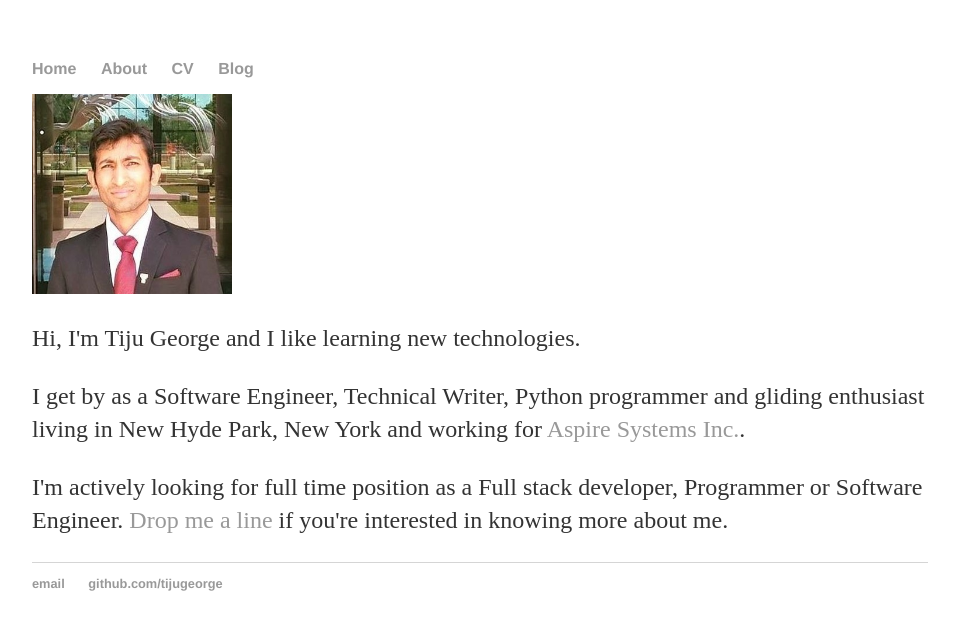
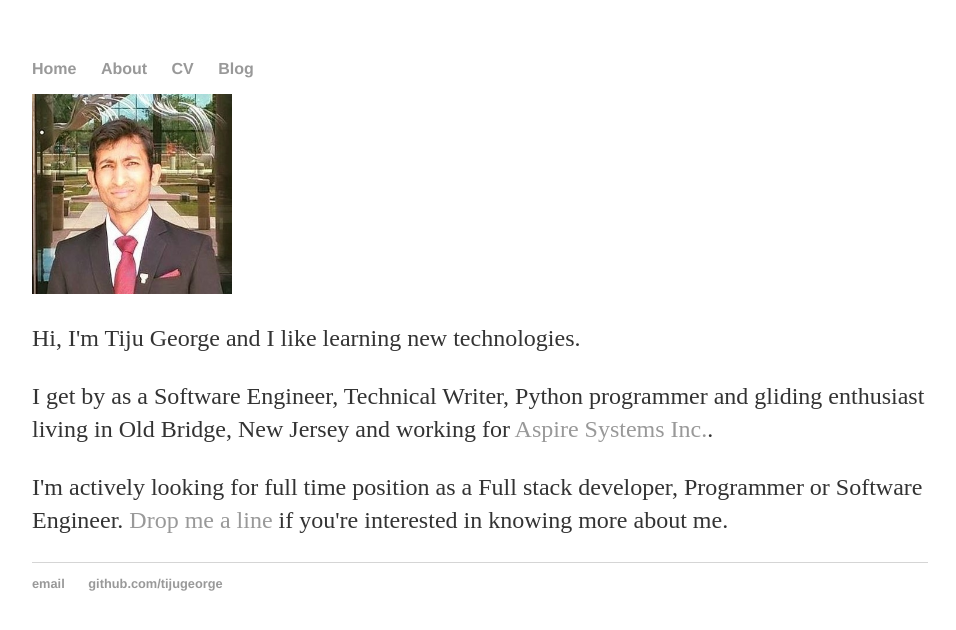
Before and after one commit to tijugeorge/tijugeorge.github.io, a Jekyll site: the page index.html, which Jekyll copies as it is, in a window 1280 px wide. Shown: the top 630 px of the page, without its empty margins (160-1116 px from the left). Built offline with Jekyll 4.4.1, drawn with Linux system fonts in a browser that asks for light colours.

Commit message:
Update index.html

```diff
--- a/index.html
+++ b/index.html
@@ -22,7 +22,7 @@
 			<div itemscope itemtype="http://data-vocabulary.org/Person" class="col-sm-8">
 			<p class="lead">Hi, I'm <span itemprop="name">Tiju George</span> and I like learning new technologies.</p>
 			<p>I get by as a <span itemprop="title">Software Engineer</span>, <span itemprop="title">Technical Writer</span>, <span itemprop="title">Python programmer</span> and gliding enthusiast living in <span itemprop="address" itemscope
-		    itemtype="http://data-vocabulary.org/Address"> <span itemprop="locality">New Hyde Park</span>, <span itemprop="region">New York</span></span> and working for <a href="http://www.aspiresystem.com/">Aspire Systems Inc.</a>.</p>
+		    itemtype="http://data-vocabulary.org/Address"> <span itemprop="locality">Old Bridge</span>, <span itemprop="region">New Jersey</span></span> and working for <a href="http://www.aspiresystem.com/">Aspire Systems Inc.</a>.</p>
 
 			<p>I'm actively looking for full time position as a <span itemprop="title">Full stack developer, Programmer or Software Engineer</span>. <a href="mailto:tiju.m.george@gmail.com">Drop me a line</a> if you're interested in knowing more about me.</p>
 			</div>
```
